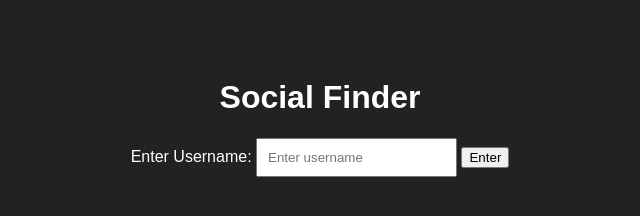
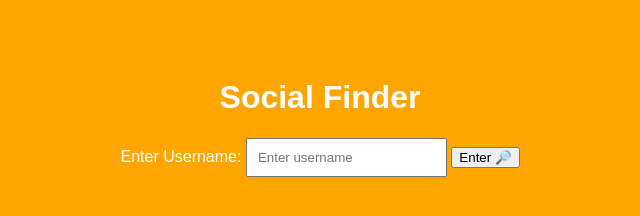
Before and after one commit to facemy500197/Social, a plain HTML site: page index.html in a window 1280 px wide. Shown: the whole page, without its empty margins (320-960 px from the left). Drawn offline with Linux system fonts and the light colour scheme.

Commit message:
Update index.html

```diff
--- a/index.html
+++ b/index.html
@@ -7,7 +7,7 @@
     <style>
         body {
             font-family: Arial, sans-serif;
-            background-color: #222;
+            background-color: orange;
             color: #fff;
             text-align: center;
             padding: 50px;
@@ -38,7 +38,7 @@
     <h1>Social Finder</h1>
     <label for="usernameInput">Enter Username:</label>
     <input type="text" id="usernameInput" placeholder="Enter username">
-    <button onclick="findSocialAccounts()">Enter</button>
+    <button onclick="findSocialAccounts()">Enter 🔎</button>
     <div id="result"></div>
     <button id="openAccountBtn" onclick="openFoundAccount()">Open Found Account</button>
 
```
